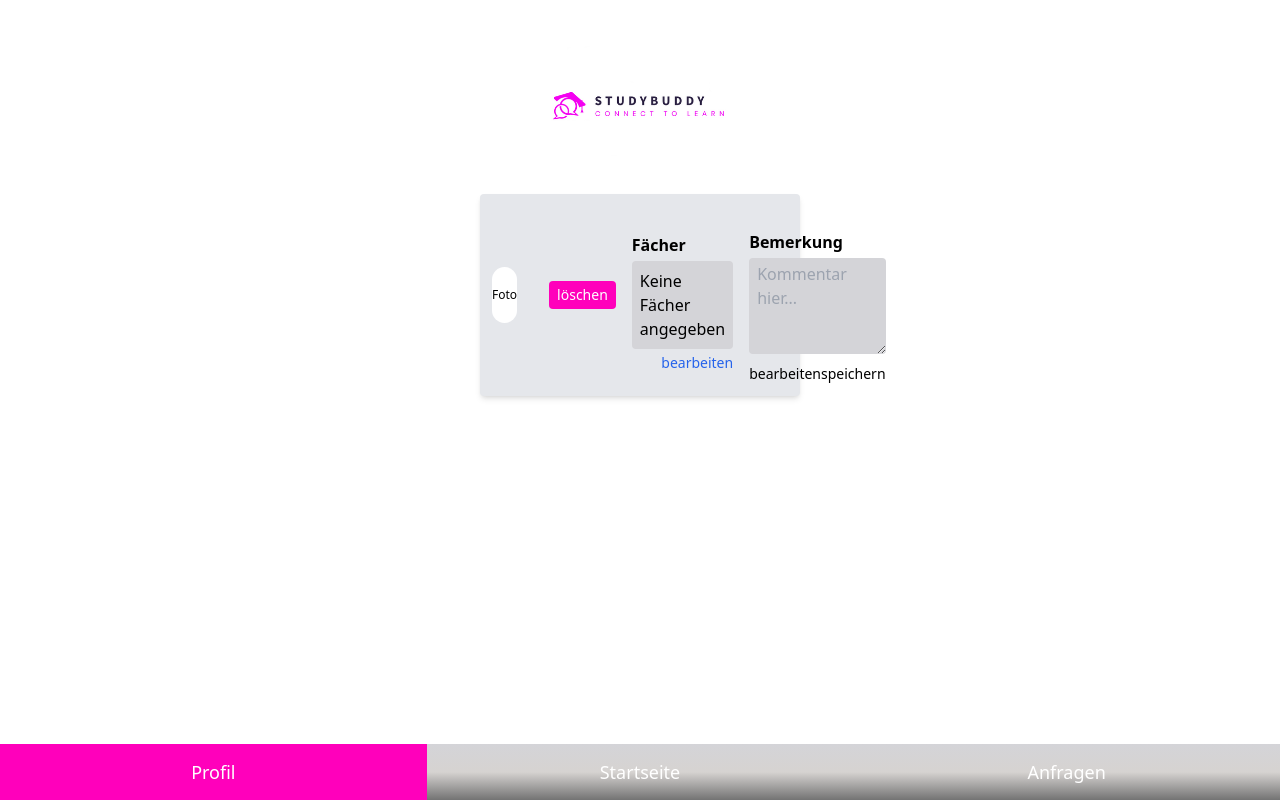
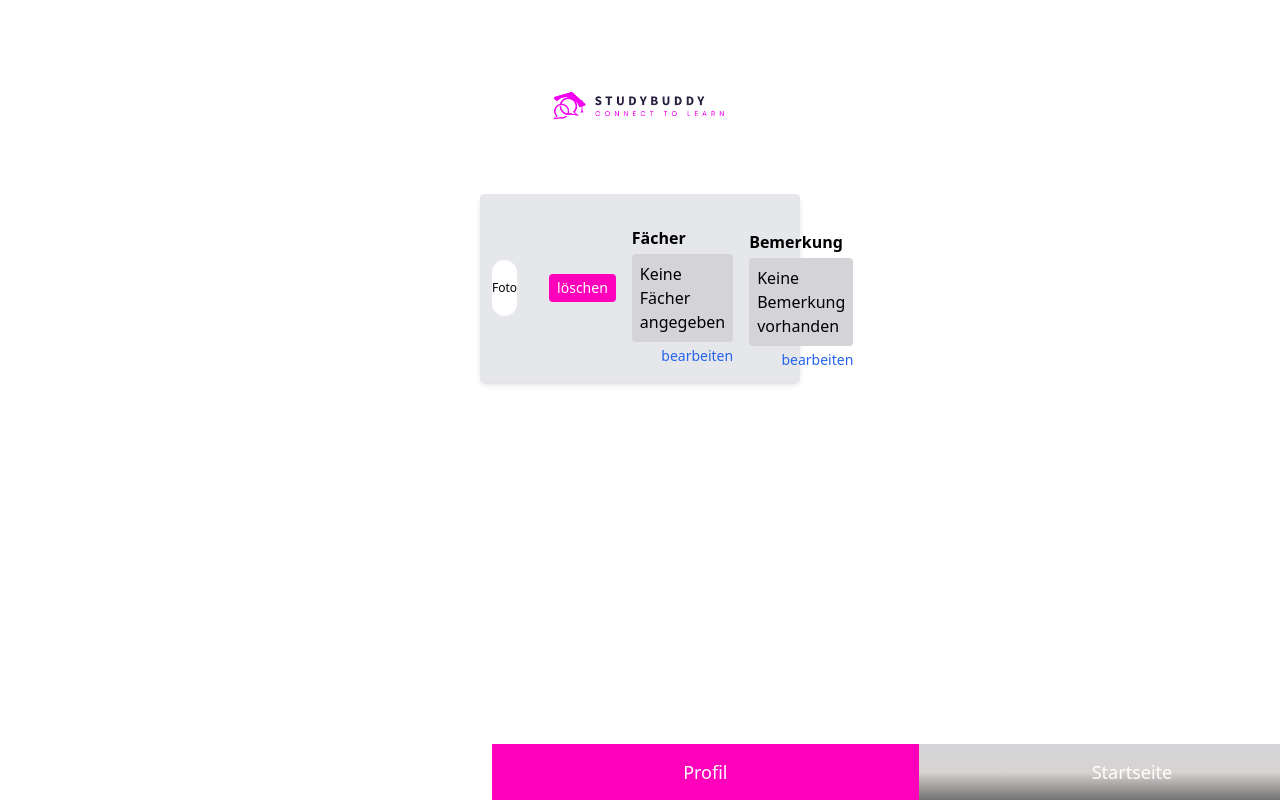
Before and after one commit to irmabuljubasic/studybuddy, a React (Vite) app in the folder studybuddy-frontend/: page /nn/profil in a window 1280 px wide. Built offline with nearby package versions, Linux system fonts and the light colour scheme.

Commit message:
Bemerkung bearbeiten und speichern + in MongoDB

```diff
--- a/studybuddy-frontend/src/pages/NG/Profil.jsx
+++ b/studybuddy-frontend/src/pages/NG/Profil.jsx
@@ -11,6 +11,10 @@ const NGProfil = () => {
     const [selectedSubjects, setSelectedSubjects] = useState(
         user?.faecher?.map((fach) => ({ value: fach, label: fach })) || []
     );
+
+    const [editBemerkung, setEditBemerkung] = useState(false);
+    const [bemerkung, setBemerkung] = useState(user?.bemerkung || "");
+
 
     //Fächer bearbeitung speichern
     const saveSubjects = async () => {
@@ -46,6 +50,44 @@ const NGProfil = () => {
             alert("Ein Fehler ist aufgetreten.");
         }
     };
+
+    //Bemerkung bearbeiten
+    const saveBemerkung = async () => {
+        const updated = {
+            ...user,
+            bemerkung: bemerkung,
+        };
+
+        try {
+            const response = await fetch("http://localhost:5000/api/auth/update/" + user.email, {
+                method: "PUT",
+                headers: {
+                    "Content-Type": "application/json",
+                },
+                body: JSON.stringify({
+                    vorname: updated.vorname,
+                    nachname: updated.nachname,
+                    email: updated.email,
+                    faecher: updated.faecher,
+                    bemerkung: updated.bemerkung,
+                }),
+            });
+
+            const data = await response.json();
+            if (response.ok) {
+                localStorage.setItem("user", JSON.stringify(data.user));
+                setUser(data.user);
+                setBemerkung(data.user.bemerkung || "");
+                setEditBemerkung(false);
+            } else {
+                alert("Fehler beim Speichern: " + data.message);
+            }
+        } catch (error) {
+            console.error("Fehler beim Aktualisieren:", error);
+            alert("Ein Fehler ist aufgetreten.");
+        }
+    };
+
 
 
     const subjects = [
@@ -97,17 +139,38 @@ const NGProfil = () => {
                 )}
             </div>
 
-            <div className="mt-8 w-72">
-                <label className="text-base font-medium">Bemerkung</label>
-                <textarea
-                    className="w-full mt-2 h-24 bg-zinc-300 p-2 rounded text-black"
-                    placeholder="Kommentar hier..."
-                ></textarea>
-                <div className="flex justify-between text-xs mt-1">
-                    <span>bearbeiten</span>
-                    <span>speichern</span>
-                </div>
+            {/* Bemerkung */}
+            <div className="w-80 mt-6">
+                <label className="block font-semibold text-black mb-1">Bemerkung</label>
+                {editBemerkung ? (
+                    <>
+                        <textarea
+                            value={bemerkung}
+                            onChange={(e) => setBemerkung(e.target.value)}
+                            className="w-full h-24 bg-zinc-300 rounded px-2 py-1 text-black"
+                        ></textarea>
+                        <div
+                            onClick={saveBemerkung}
+                            className="text-right text-sm mt-1 text-blue-600 cursor-pointer"
+                        >
+                            speichern
+                        </div>
+                    </>
+                ) : (
+                    <>
+                        <div className="w-full bg-zinc-300 p-2 rounded text-black min-h-[3rem] whitespace-pre-wrap">
+                            {bemerkung || "Keine Bemerkung vorhanden"}
+                        </div>
+                        <div
+                            onClick={() => setEditBemerkung(true)}
+                            className="text-right text-sm mt-1 text-blue-600 cursor-pointer"
+                        >
+                            bearbeiten
+                        </div>
+                    </>
+                )}
             </div>
+
 
             <div className="fixed bottom-0 left-0 w-full flex">
                 <button className="w-1/3 h-14 bg-pink text-white text-lg font-medium">Profil</button>
--- a/studybuddy-frontend/src/pages/NN/Profil.jsx
+++ b/studybuddy-frontend/src/pages/NN/Profil.jsx
@@ -10,6 +10,10 @@ const NNProfil = () => {
     const [selectedSubjects, setSelectedSubjects] = useState(
         user?.faecher?.map((fach) => ({ value: fach, label: fach })) || []
     );
+
+    const [editBemerkung, setEditBemerkung] = useState(false);
+    const [bemerkung, setBemerkung] = useState(user?.bemerkung || "");
+
 
     //Fächer bearbeiten
     const saveSubjects = async () => {
@@ -45,6 +49,45 @@ const NNProfil = () => {
             alert("Ein Fehler ist aufgetreten.");
         }
     };
+
+
+    //Bemerkung bearbeiten
+    const saveBemerkung = async () => {
+        const updated = {
+            ...user,
+            bemerkung: bemerkung,
+        };
+
+        try {
+            const response = await fetch("http://localhost:5000/api/auth/update/" + user.email, {
+                method: "PUT",
+                headers: {
+                    "Content-Type": "application/json",
+                },
+                body: JSON.stringify({
+                    vorname: updated.vorname,
+                    nachname: updated.nachname,
+                    email: updated.email,
+                    faecher: updated.faecher,
+                    bemerkung: updated.bemerkung,
+                }),
+            });
+
+            const data = await response.json();
+            if (response.ok) {
+                localStorage.setItem("user", JSON.stringify(data.user));
+                setUser(data.user);
+                setBemerkung(data.user.bemerkung || "");
+                setEditBemerkung(false);
+            } else {
+                alert("Fehler beim Speichern: " + data.message);
+            }
+        } catch (error) {
+            console.error("Fehler beim Aktualisieren:", error);
+            alert("Ein Fehler ist aufgetreten.");
+        }
+    };
+
 
 
     const subjects = [
@@ -95,20 +138,38 @@ const NNProfil = () => {
                             </div>
                         </>
                     )}
+
                 </div>
-
                 {/* Bemerkung */}
                 <div className="w-80 mt-6">
                     <label className="block font-semibold text-black mb-1">Bemerkung</label>
+                    {editBemerkung ? (
+                        <>
                             <textarea
-                        placeholder="Kommentar hier..."
+                                value={bemerkung}
+                                onChange={(e) => setBemerkung(e.target.value)}
                                 className="w-full h-24 bg-zinc-300 rounded px-2 py-1 text-black"
                             ></textarea>
-                    <div className="flex justify-between text-sm mt-1">
-                        <span>bearbeiten</span>
-                        <span>speichern</span>
+                            <div
+                                onClick={saveBemerkung}
+                                className="text-right text-sm mt-1 text-blue-600 cursor-pointer"
+                            >
+                                speichern
                             </div>
+                        </>
+                    ) : (
+                        <>
+                            <div className="w-full bg-zinc-300 p-2 rounded text-black min-h-[3rem] whitespace-pre-wrap">
+                                {bemerkung || "Keine Bemerkung vorhanden"}
                             </div>
+                            <div
+                                onClick={() => setEditBemerkung(true)}
+                                className="text-right text-sm mt-1 text-blue-600 cursor-pointer"
+                            >
+                                bearbeiten
+                            </div>
+                        </>
+                    )}
                 </div>
 
                 <div className="w-full fixed bottom-0 flex justify-around">
@@ -132,6 +193,7 @@ const NNProfil = () => {
                     </button>
                 </div>
             </div>
+        </div>
     );
 };
 
```
Lines whose indentation alone changed are shown as unchanged.
